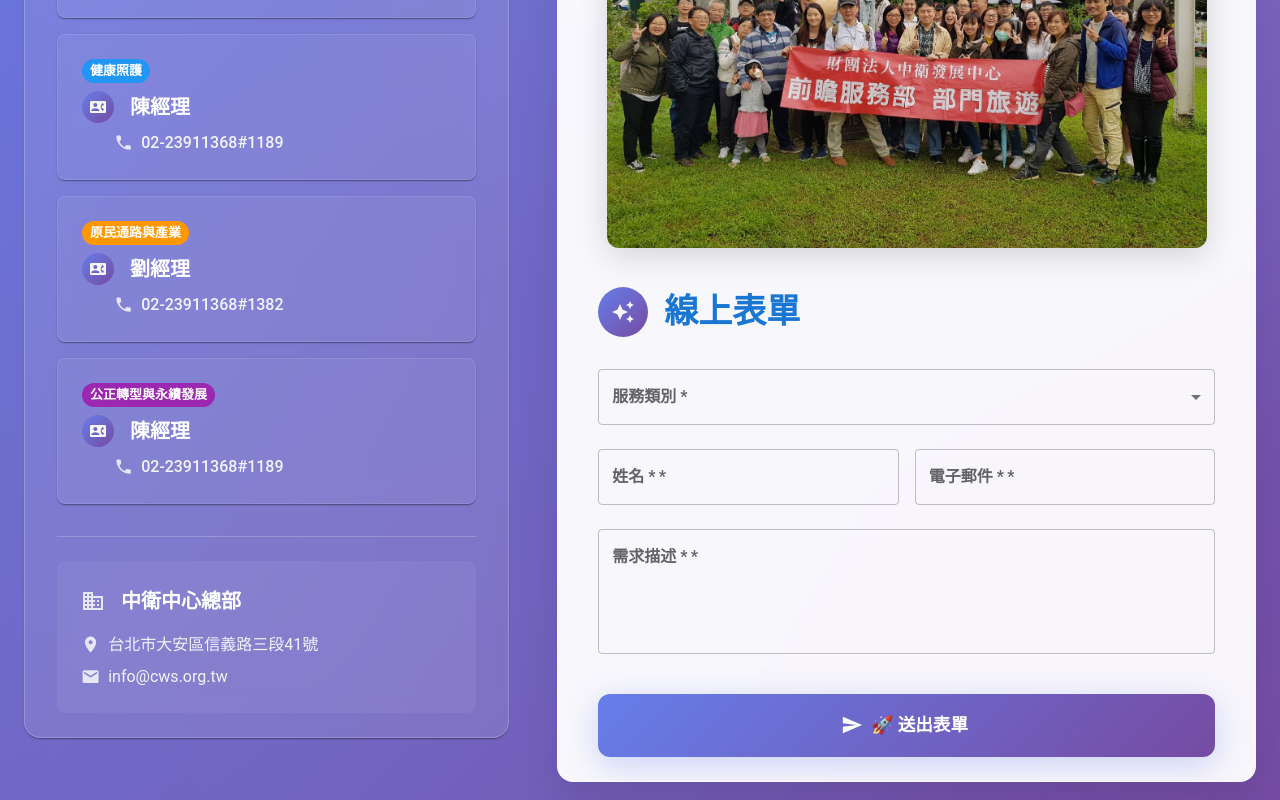
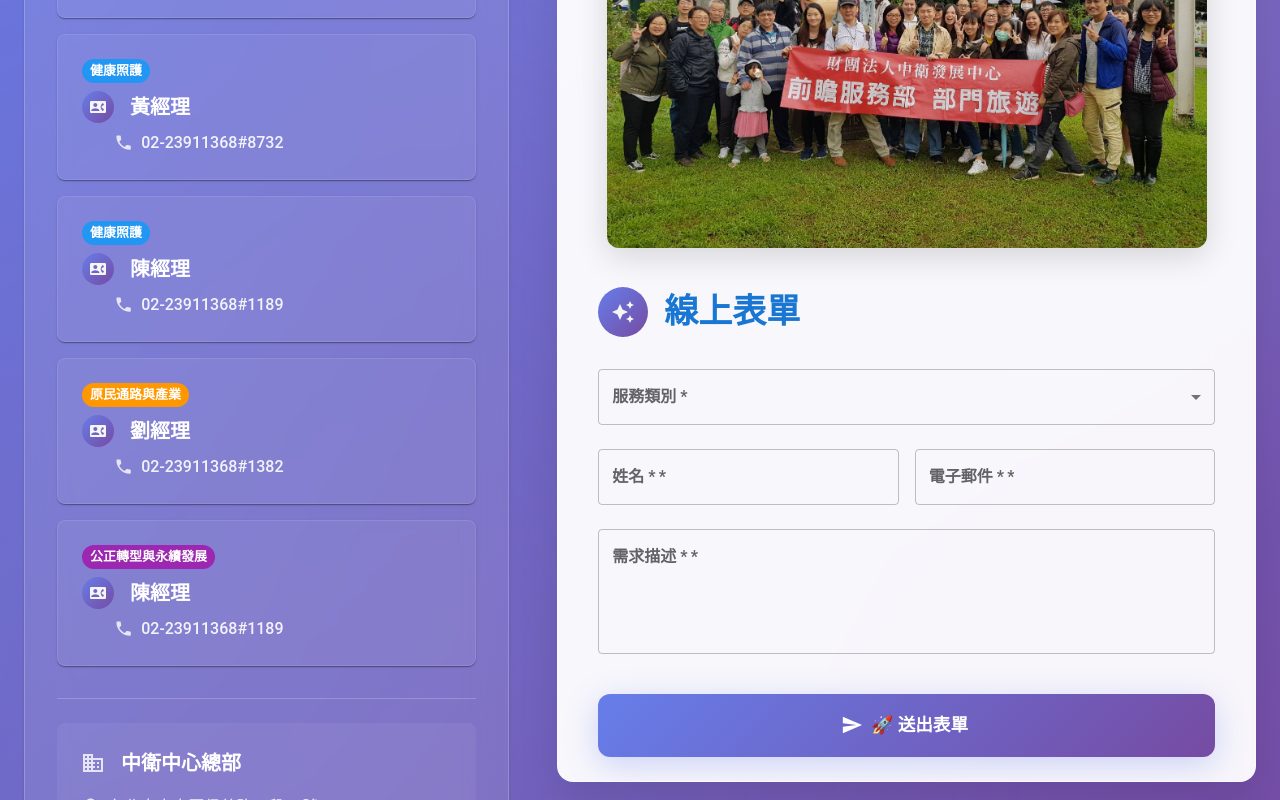
Before and after one commit to lpscsd1723-dot/csd-copt-proj, a React (Create React App) app: page / in a window 1280 px wide. Shown: the part 7500-8300 px from the top of the page. Built offline with nearby package versions, Linux system fonts and the light colour scheme.

Commit message:
Update ContactSection component and localization files to add a new healthcare contact and adjust service categories, enhancing clarity and organization in English, Japanese, and Chinese.

```diff
--- a/src/components/ContactSection.tsx
+++ b/src/components/ContactSection.tsx
@@ -54,8 +54,9 @@ const ContactSection: React.FC = () => {
   const serviceCategories = [
     { value: 'agriculture', label: t('homepage.contact.contacts.0.service', '農企業經營與創新轉型'), color: '#4CAF50' },
     { value: 'healthcare', label: t('homepage.contact.contacts.1.service', '健康照護'), color: '#2196F3' },
-    { value: 'indigenous', label: t('homepage.contact.contacts.2.service', '原民通路與產業'), color: '#FF9800' },
-    { value: 'sustainability', label: t('homepage.contact.contacts.3.service', '公正轉型與永續發展'), color: '#9C27B0' },
+    { value: 'healthcare2', label: t('homepage.contact.contacts.2.service', '健康照護'), color: '#2196F3' },
+    { value: 'indigenous', label: t('homepage.contact.contacts.3.service', '原民通路與產業'), color: '#FF9800' },
+    { value: 'sustainability', label: t('homepage.contact.contacts.4.service', '公正轉型與永續發展'), color: '#9C27B0' },
   ];
 
 
--- a/src/i18n/en.json
+++ b/src/i18n/en.json
@@ -731,6 +731,11 @@
         },
         {
           "service": "Healthcare",
+          "contact": "Manager Huang",
+          "phone": "02-23911368#8732"
+        },
+        {
+          "service": "Healthcare",
           "contact": "Manager Chen",
           "phone": "02-23911368#1189"
         },
--- a/src/i18n/ja.json
+++ b/src/i18n/ja.json
@@ -731,6 +731,11 @@
         },
         {
           "service": "ヘルスケア",
+          "contact": "黃マネージャー",
+          "phone": "02-23911368#8732"
+        },
+        {
+          "service": "ヘルスケア",
           "contact": "陳マネージャー",
           "phone": "02-23911368#1189"
         },
--- a/src/i18n/zh.json
+++ b/src/i18n/zh.json
@@ -975,6 +975,11 @@
         },
         {
           "service": "健康照護",
+          "contact": "黃經理",
+          "phone": "02-23911368#8732"
+        },
+        {
+          "service": "健康照護",
           "contact": "陳經理",
           "phone": "02-23911368#1189"
         },
```
